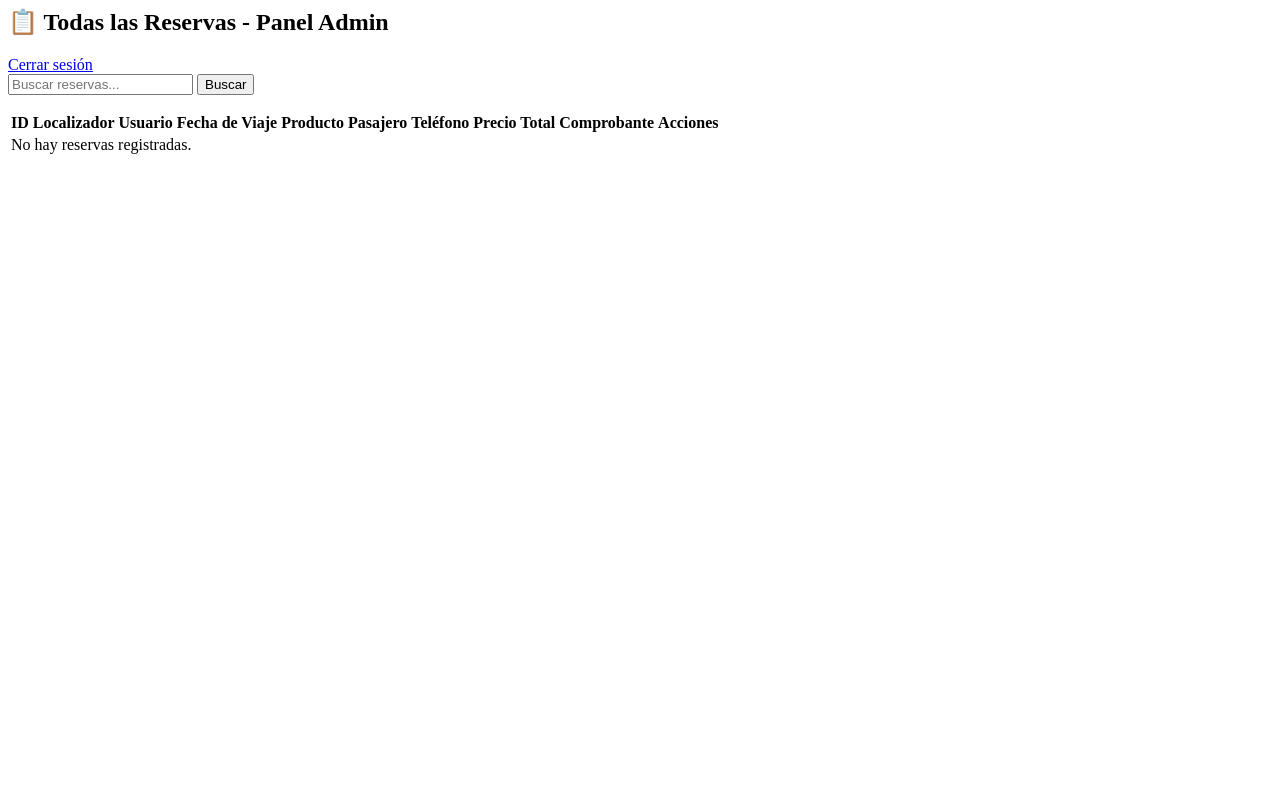
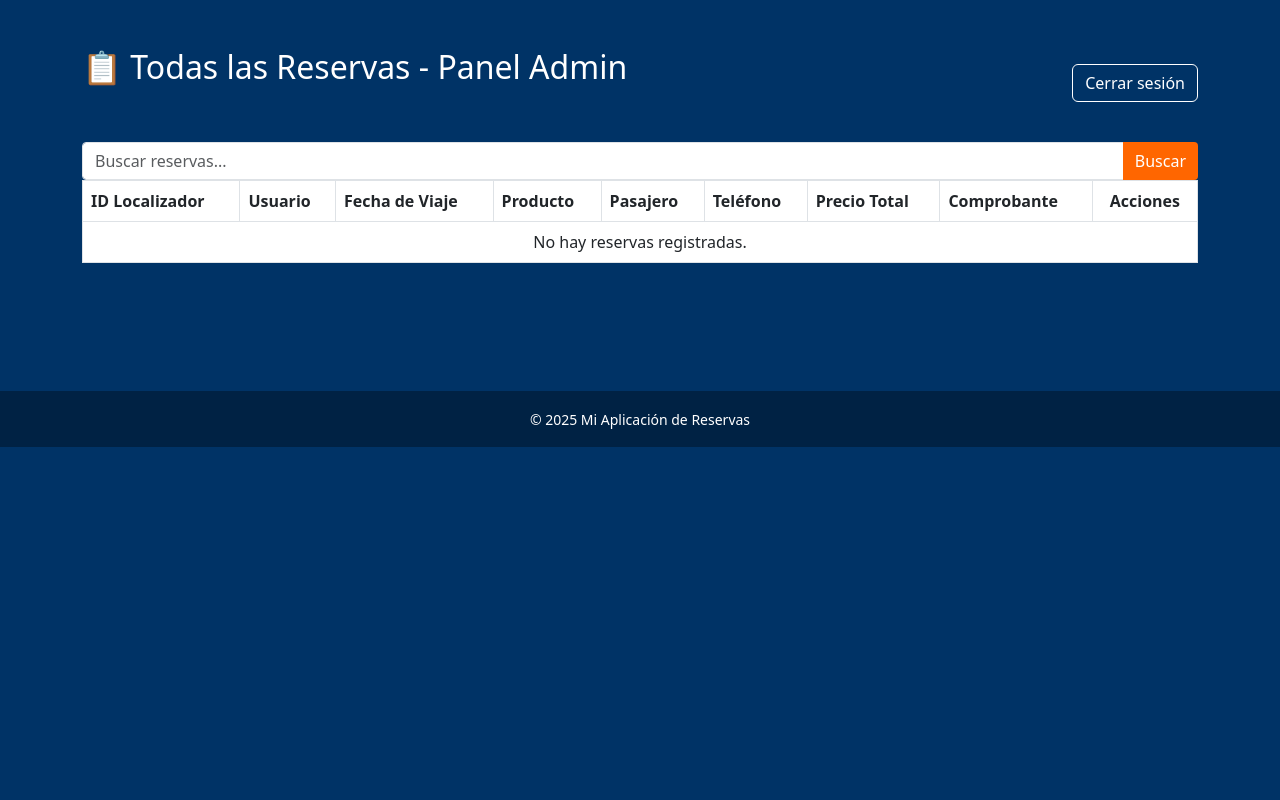
Before and after one commit to myagroup/Ginebra, a Python web app: template templates/admin_reservas.html in a window 1280 px wide. Run offline with Jinja, Linux system fonts and the light colour scheme; the template is opened without the code that fills it, so the values that code supplies are empty.

Commit message:
Tu mensaje de commit aquí

```diff
--- a/templates/admin_reservas.html
+++ b/templates/admin_reservas.html
@@ -1,3 +1,75 @@
+<!DOCTYPE html>
+<html lang="es">
+  <head>
+    <meta charset="UTF-8" />
+    <title>📋 Todas las Reservas - Panel Admin</title>
+    <link
+      href="https://cdn.jsdelivr.net/npm/bootstrap@5.3.0/dist/css/bootstrap.min.css"
+      rel="stylesheet"
+    />
+    <style>
+      body {
+        background-color: #003366;
+        color: #ffffff;
+        min-height: 100vh;
+      }
+      .container {
+        padding-top: 3rem;
+        padding-bottom: 3rem;
+      }
+      h2 {
+        margin-bottom: 2rem;
+      }
+      /* Tabla */
+      .table thead {
+        background-color: #002244;
+      }
+      .table tbody tr:hover {
+        background-color: #004080;
+      }
+      /* Botones personalizados */
+      .btn-custom {
+        background-color: #ff6600;
+        color: #ffffff;
+        border: none;
+      }
+      .btn-custom:hover {
+        background-color: #e65c00;
+      }
+      .btn-outline-light {
+        color: #ffffff;
+        border-color: #ffffff;
+      }
+      .btn-outline-light:hover {
+        background-color: #ffffff;
+        color: #003366;
+      }
+      footer {
+        text-align: center;
+        padding: 1rem 0;
+        background-color: #002244;
+        color: #fff;
+        margin-top: 3rem;
+      }
+      form {
+        display: inline;
+      }
+      /* Ajustes para el formulario de búsqueda */
+      form.mb-4 .input-group .form-control {
+        border-top-left-radius: 0.25rem;
+        border-bottom-left-radius: 0.25rem;
+      }
+      form.mb-4 .input-group .btn-custom {
+        border-top-right-radius: 0.25rem;
+        border-bottom-right-radius: 0.25rem;
+      }
+      form.mb-4 .input-group .btn-outline-light {
+        margin-left: 0.5rem;
+      }
+    </style>
+  </head>
+  <body>
+    <div class="container">
       <div class="d-flex justify-content-between align-items-center mb-4">
         <h2>📋 Todas las Reservas - Panel Admin</h2>
         <a href="{{ url_for('logout') }}" class="btn btn-outline-light">Cerrar sesión</a>
@@ -6,16 +78,22 @@
       <!-- Formulario de búsqueda -->
       <form method="get" class="mb-4">
         <div class="input-group">
-        <input type="text" class="form-control" placeholder="Buscar reservas..." name="search" value="{{ search_query if search_query else '' }}">
+          <input
+            type="text"
+            class="form-control"
+            placeholder="Buscar reservas..."
+            name="search"
+            value="{{ search_query if search_query else '' }}"
+          />
           <button class="btn btn-custom" type="submit">Buscar</button>
           {% if search_query %}
-        <a href="{{ url_for('admin_reservas') }}" class="btn btn-outline-secondary">Limpiar</a>
+          <a href="{{ url_for('admin_reservas') }}" class="btn btn-outline-light">Limpiar</a>
           {% endif %}
         </div>
       </form>
 
       <table class="table table-bordered table-hover text-white align-middle">
-    <thead class="table-dark">
+        <thead>
           <tr>
             <th>ID Localizador</th>
             <th>Usuario</th>
@@ -40,7 +118,13 @@
             <td>${{ "%.2f"|format(r.precio_venta_total) }}</td>
             <td>
               {% if r.comprobante_venta %}
-                <a href="{{ url_for('descargar_comprobante', filename=r.comprobante_venta) }}" target="_blank" class="btn btn-sm btn-info" title="Ver Comprobante">📄 Ver PDF</a>
+              <a
+                href="{{ url_for('descargar_comprobante', filename=r.comprobante_venta) }}"
+                target="_blank"
+                class="btn btn-sm btn-info"
+                title="Ver Comprobante"
+                >📄 Ver PDF</a
+              >
               {% else %}
               No adjunto
               {% endif %}
@@ -48,11 +132,27 @@
             <td class="text-center">
               {% set puede_editar = current_user.rol in ['admin', 'master'] or r.usuario_id == current_user.id %}
               {% if puede_editar %}
-                <a href="{{ url_for('gestionar_reservas', editar=r.id) }}" class="btn btn-sm btn-warning me-2" title="Editar reserva">✏️ Editar</a>
+              <a
+                href="{{ url_for('gestionar_reservas', editar=r.id) }}"
+                class="btn btn-sm btn-warning me-2"
+                title="Editar reserva"
+                >✏️ Editar</a
+              >
               {% endif %}
               {% if current_user.rol in ['admin', 'master'] %}
-                <form action="{{ url_for('eliminar_reserva', id=r.id) }}" method="post" style="display: inline" onsubmit="return confirm('¿Eliminar esta reserva?')">
-                    <button type="submit" class="btn btn-sm btn-danger" title="Eliminar reserva">🗑 Eliminar</button>
+              <form
+                action="{{ url_for('eliminar_reserva', id=r.id) }}"
+                method="post"
+                style="display: inline"
+                onsubmit="return confirm('¿Eliminar esta reserva?')"
+              >
+                <button
+                  type="submit"
+                  class="btn btn-sm btn-danger"
+                  title="Eliminar reserva"
+                >
+                  🗑 Eliminar
+                </button>
               </form>
               {% endif %}
             </td>
@@ -70,7 +170,11 @@
         <ul class="pagination justify-content-center">
           {% if pagination.has_prev %}
           <li class="page-item">
-            <a class="page-link" href="{{ url_for('admin_reservas', page=pagination.prev_num, search=search_query) }}" aria-label="Previous">
+            <a
+              class="page-link"
+              href="{{ url_for('admin_reservas', page=pagination.prev_num, search=search_query) }}"
+              aria-label="Previous"
+            >
               <span aria-hidden="true">&laquo;</span>
             </a>
           </li>
@@ -80,7 +184,13 @@
           {% if pagination.page == page_num %}
           <li class="page-item active"><a class="page-link" href="#">{{ page_num }}</a></li>
           {% else %}
-                <li class="page-item"><a class="page-link" href="{{ url_for('admin_reservas', page=page_num, search=search_query) }}">{{ page_num }}</a></li>
+          <li class="page-item">
+            <a
+              class="page-link"
+              href="{{ url_for('admin_reservas', page=page_num, search=search_query) }}"
+              >{{ page_num }}</a
+            >
+          </li>
           {% endif %}
           {% else %}
           <li class="page-item disabled"><a class="page-link" href="#">...</a></li>
@@ -88,10 +198,24 @@
           {% endfor %}
           {% if pagination.has_next %}
           <li class="page-item">
-            <a class="page-link" href="{{ url_for('admin_reservas', page=pagination.next_num, search=search_query) }}" aria-label="Next">
+            <a
+              class="page-link"
+              href="{{ url_for('admin_reservas', page=pagination.next_num, search=search_query) }}"
+              aria-label="Next"
+            >
               <span aria-hidden="true">&raquo;</span>
             </a>
           </li>
           {% endif %}
         </ul>
       </nav>
+
+    </div>
+
+    <footer>
+      <small>© 2025 Mi Aplicación de Reservas</small>
+    </footer>
+
+    <script src="https://cdn.jsdelivr.net/npm/bootstrap@5.3.0/dist/js/bootstrap.bundle.min.js"></script>
+  </body>
+</html>
```
Lines whose indentation alone changed are shown as unchanged.
